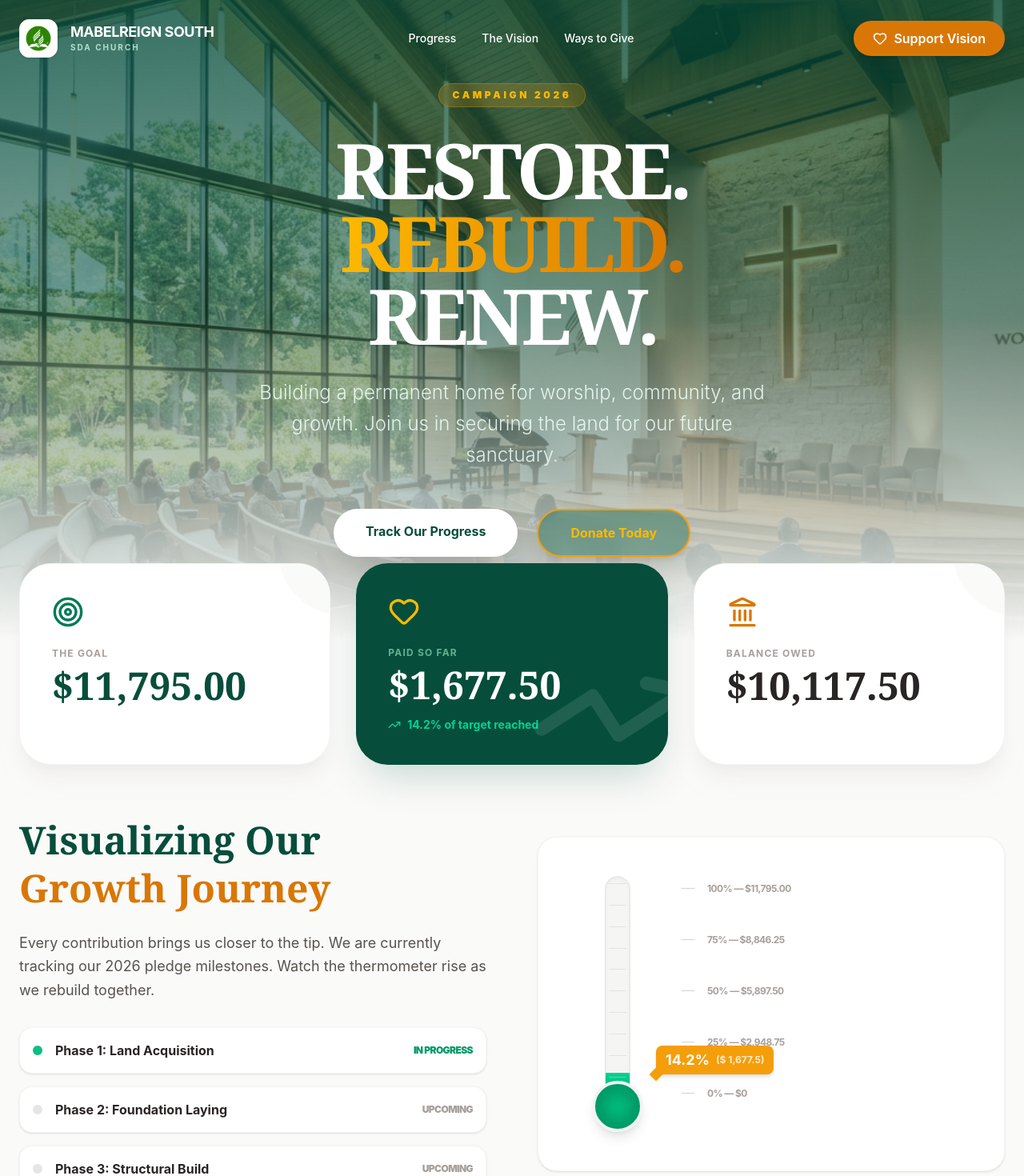
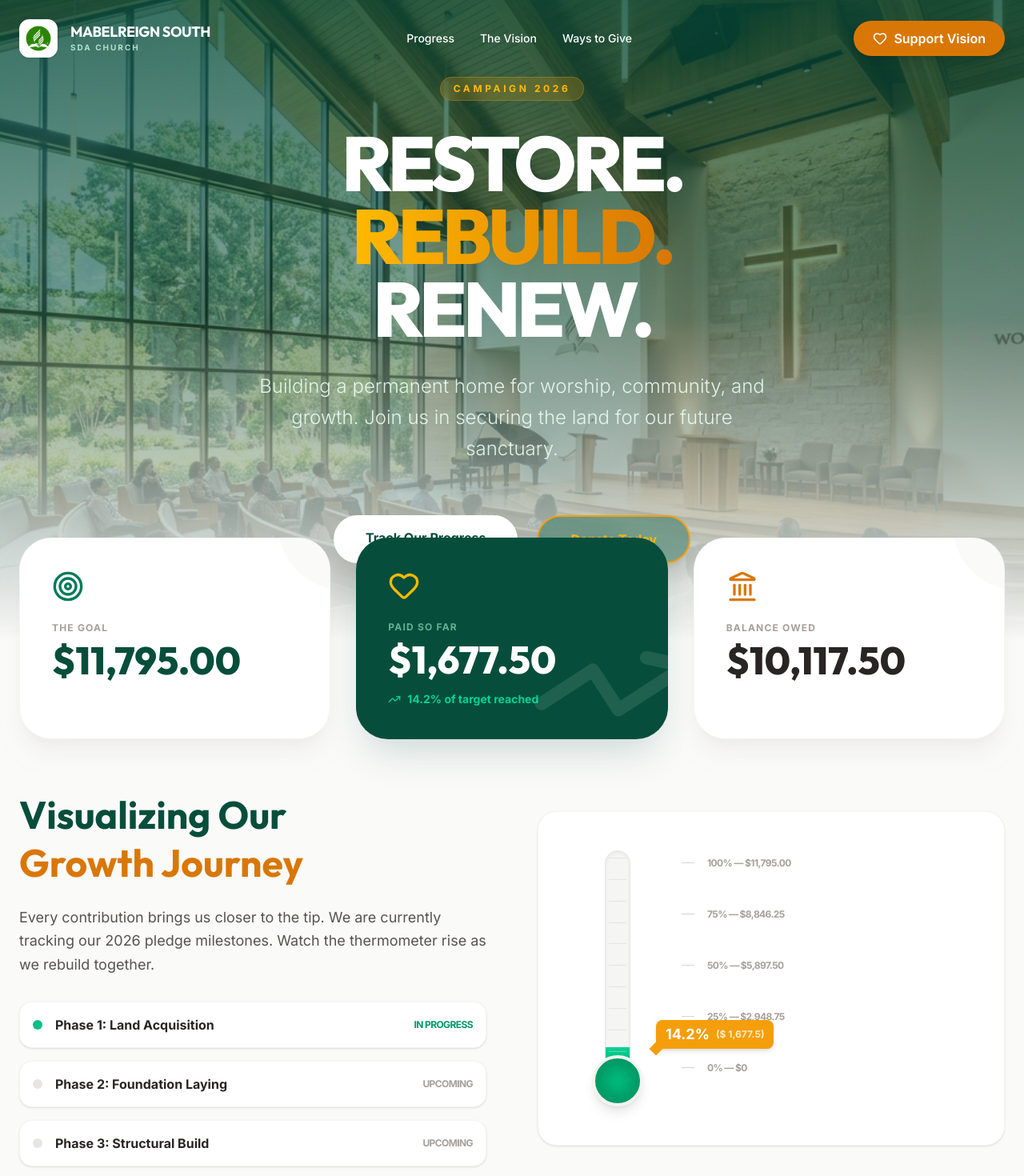
Before and after one commit to tadiwa-dev/mabelreign-sda-church-stand, a React (Vite) app: page / in a window 1280 px wide. Shown: the top 1470 px of the page at 80% size. Built offline with nearby package versions, Linux system fonts and the light colour scheme.

Commit message:
Fix: Font loading and layout overlap issues

```diff
--- a/index.html
+++ b/index.html
@@ -4,6 +4,9 @@
     <meta charset="UTF-8" />
     <link rel="icon" type="image/png" href="/assets/logo.png" />
     <meta name="viewport" content="width=device-width, initial-scale=1.0" />
+    <link rel="preconnect" href="https://fonts.googleapis.com">
+    <link rel="preconnect" href="https://fonts.gstatic.com" crossorigin>
+    <link href="https://fonts.googleapis.com/css2?family=Inter:wght@300;400;500;600;700&family=Outfit:wght@400;600;700;800&display=swap" rel="stylesheet">
     <title>Mabelreign South SDA Church | Stand Campaign 2026</title>
     <meta name="description" content="Join the Mabelreign South SDA Church Stand Campaign 2026. Help us restore, rebuild, and renew our community by securing a permanent home for our sanctuary." />
 
--- a/src/App.jsx
+++ b/src/App.jsx
@@ -107,12 +107,12 @@ const App = () => {
             <span className="inline-block py-1.5 px-4 rounded-full bg-amber-500/20 border border-amber-500/30 text-amber-400 text-xs font-black uppercase tracking-[0.3em] mb-8 backdrop-blur-sm">
               Campaign 2026
             </span>
-            <h2 className="text-6xl md:text-8xl font-serif font-extrabold mb-8 leading-[0.95] tracking-tighter">
+            <h2 className="text-5xl md:text-8xl font-serif font-extrabold mb-8 leading-[0.95] tracking-tighter">
               RESTORE. <br/>
               <span className="text-transparent bg-clip-text bg-gradient-to-r from-amber-400 to-amber-600">REBUILD.</span> <br/>
               RENEW.
             </h2>
-            <p className="text-xl md:text-2xl text-emerald-50/90 max-w-2xl mx-auto font-light leading-relaxed mb-12">
+            <p className="text-lg md:text-2xl text-emerald-50/90 max-w-2xl mx-auto font-light leading-relaxed mb-16">
               Building a permanent home for worship, community, and growth. Join us in securing the land for our future sanctuary.
             </p>
             <div className="flex flex-col sm:flex-row justify-center gap-6">
@@ -136,7 +136,7 @@ const App = () => {
       </header>
 
       {/* Stats Dashboard */}
-      <main className="max-w-7xl mx-auto px-6 -mt-24 relative z-20 pb-24">
+      <main className="max-w-7xl mx-auto px-6 -mt-16 md:-mt-32 relative z-20 pb-24">
 
         {/* Stat Cards */}
         <div id="progress" className="grid grid-cols-1 md:grid-cols-3 gap-8 mb-16">
--- a/src/index.css
+++ b/src/index.css
@@ -12,14 +12,16 @@
 }
 
 @layer base {
-  @import url('https://fonts.googleapis.com/css2?family=Inter:wght@300;400;500;600;700&family=Outfit:wght@400;600;700;800&display=swap');
-
   html {
     scroll-behavior: smooth;
   }
 
   body {
-    @apply bg-stone-50 text-stone-800 font-sans;
+    @apply bg-stone-50 text-stone-800 font-sans antialiased;
+  }
+
+  h1, h2, h3, h4, h5, h6 {
+    @apply font-serif;
   }
 }
 
```
